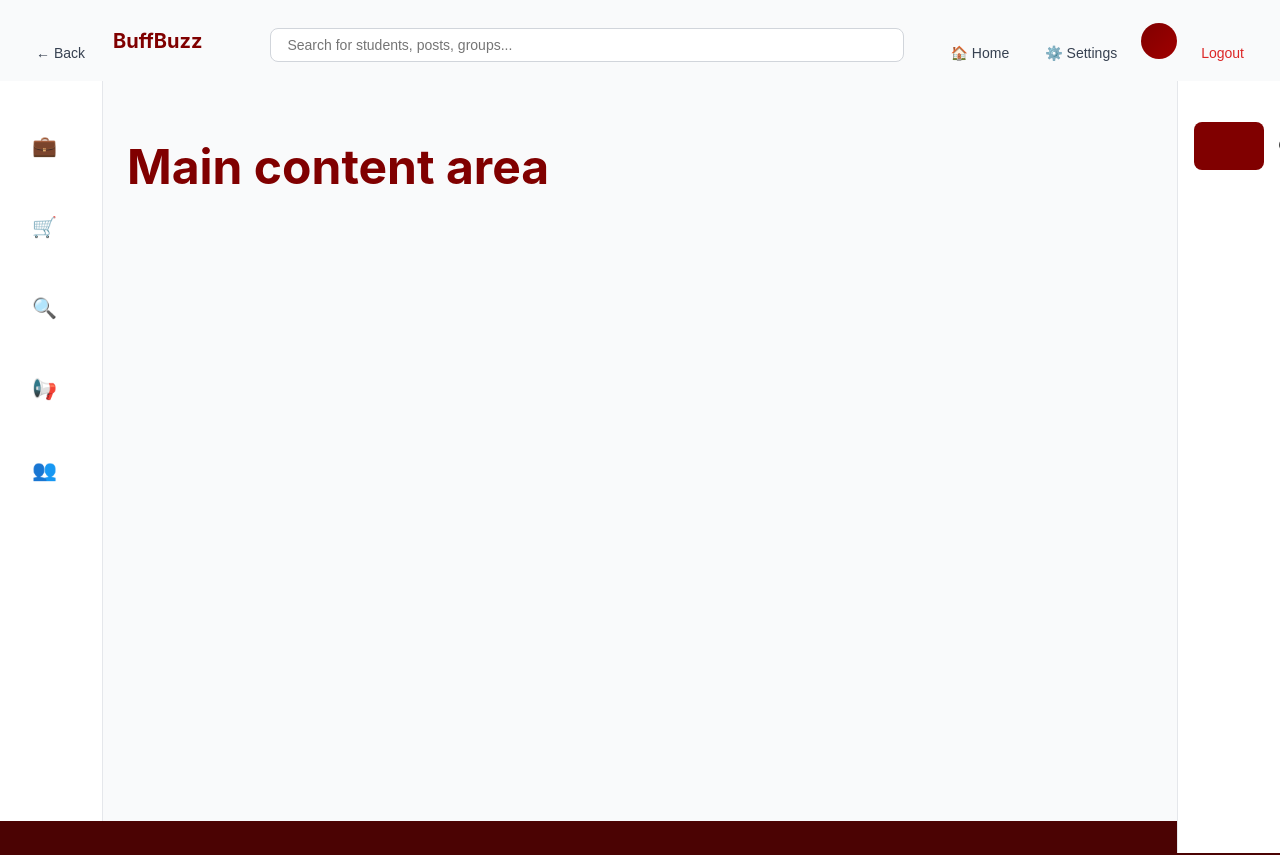
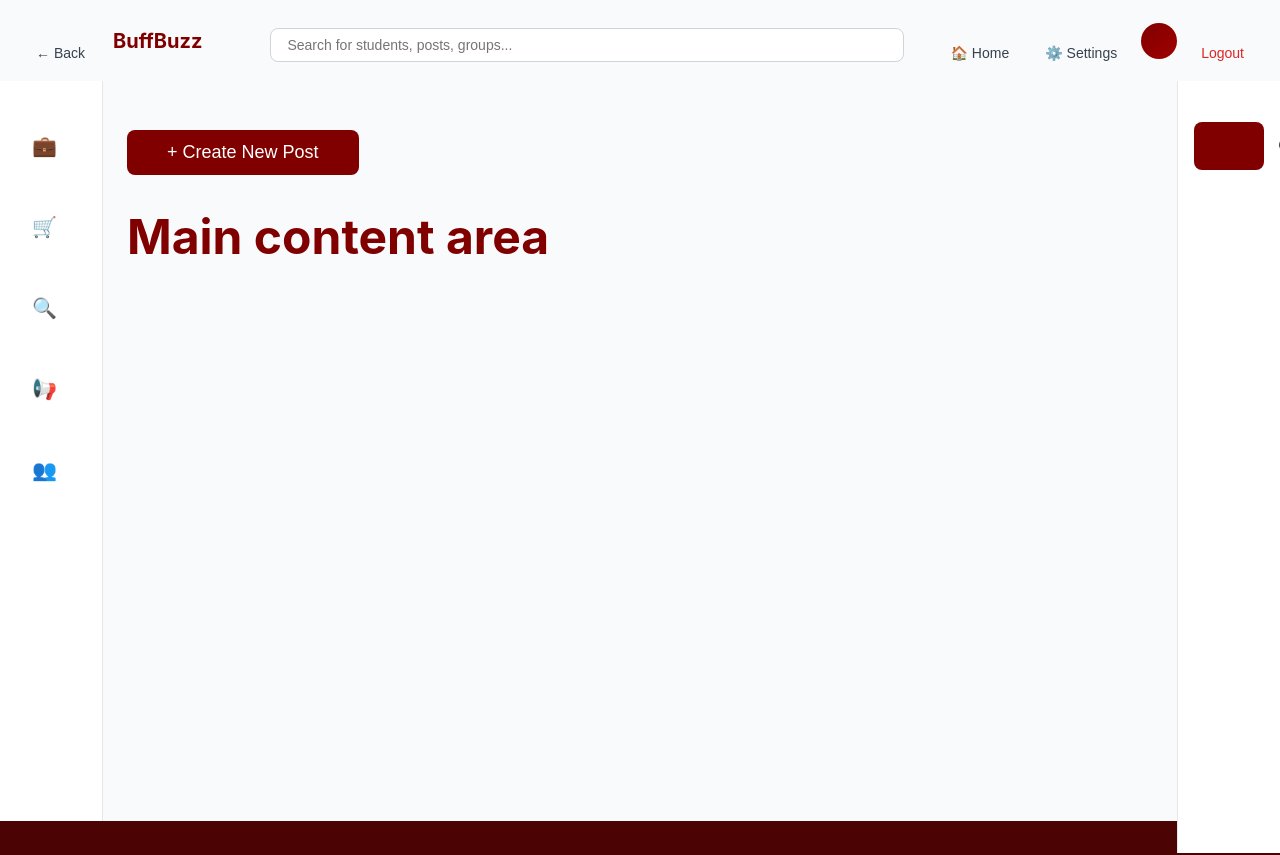
Before and after one commit to thatsxavierr/BuffBuzz, a React (Create React App) app in the folder buffbuzz/: page /main in a window 1280 px wide. Shown: the top 855 px of the page. Built offline with nearby package versions, Linux system fonts and the light colour scheme.

Commit message:
Add button to navigate to create post page

```diff
--- a/buffbuzz/src/MainPage.js
+++ b/buffbuzz/src/MainPage.js
@@ -20,6 +20,12 @@ export default function MainPage() {
       <div className="main-layout">
         <LeftSidebar />
         <div className="main-content">
+          <button
+            onClick={() => navigate('/create-post')}
+            className="create-post-button"
+          >
+            + Create New Post
+          </button>
           <h1>Main content area</h1>
         </div>
         <RightSidebar />
```
